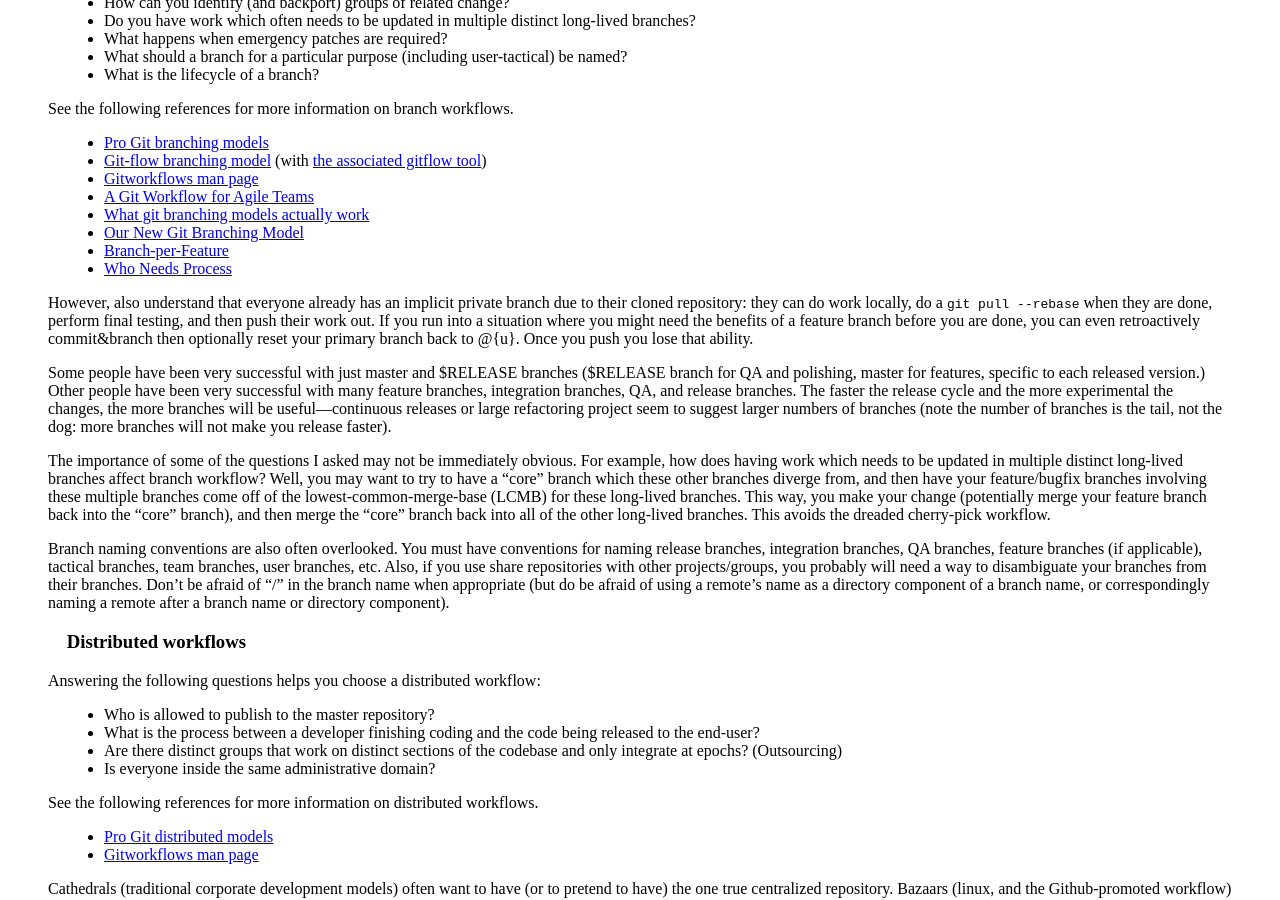
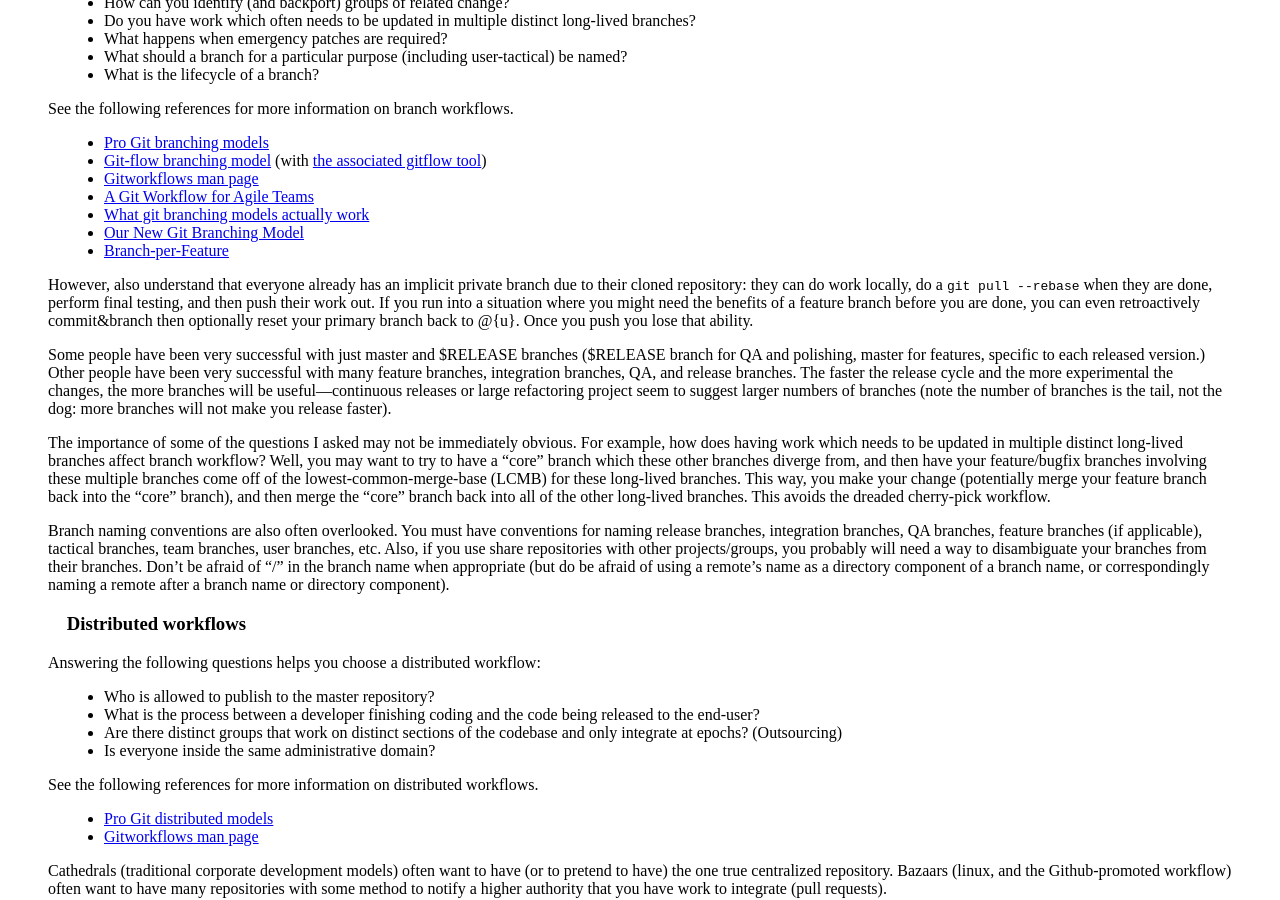
Before and after one commit to SethRobertson/GitBestPractices, a Jekyll site: the page built from index.md, in a window 1280 px wide and 900 px high, scrolled down 3354 px. Built offline with Jekyll 4.4.1, drawn with Linux system fonts in a browser that asks for light colours; Markdown is read by kramdown in place of the engine named in the settings.

Commit message:
Removed dead external link from workflow section

```diff
--- a/index.md
+++ b/index.md
@@ -301,7 +301,6 @@ workflows.
 * [What git branching models actually work](http://stackoverflow.com/questions/2621610/what-git-branching-models-actually-work)
 * [Our New Git Branching Model](http://blogs.remobjects.com/blogs/mh/2011/08/25/p2940)
 * [Branch-per-Feature](http://dymitruk.com/blog/2012/02/05/branch-per-feature/)
-* [Who Needs Process](http://teddziuba.com/2011/12/process.html)
 
 However, also understand that everyone already has an implicit
 private branch due to their cloned repository: they can do work
```
